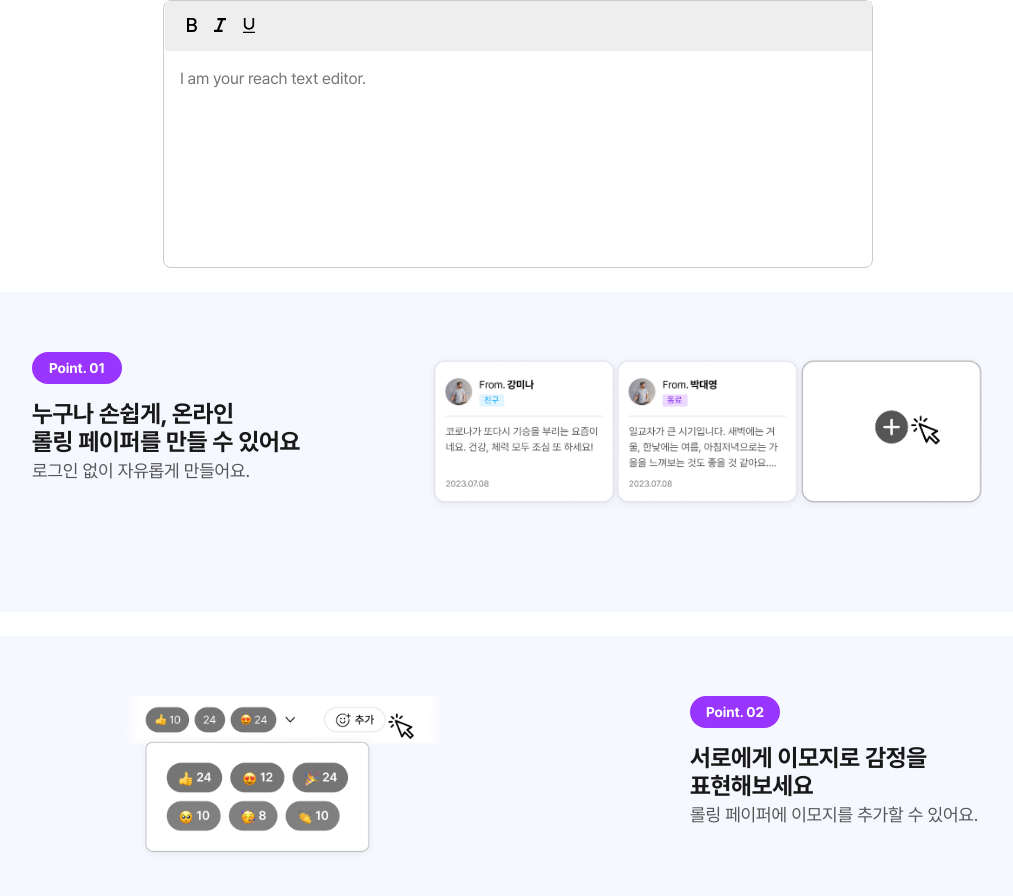
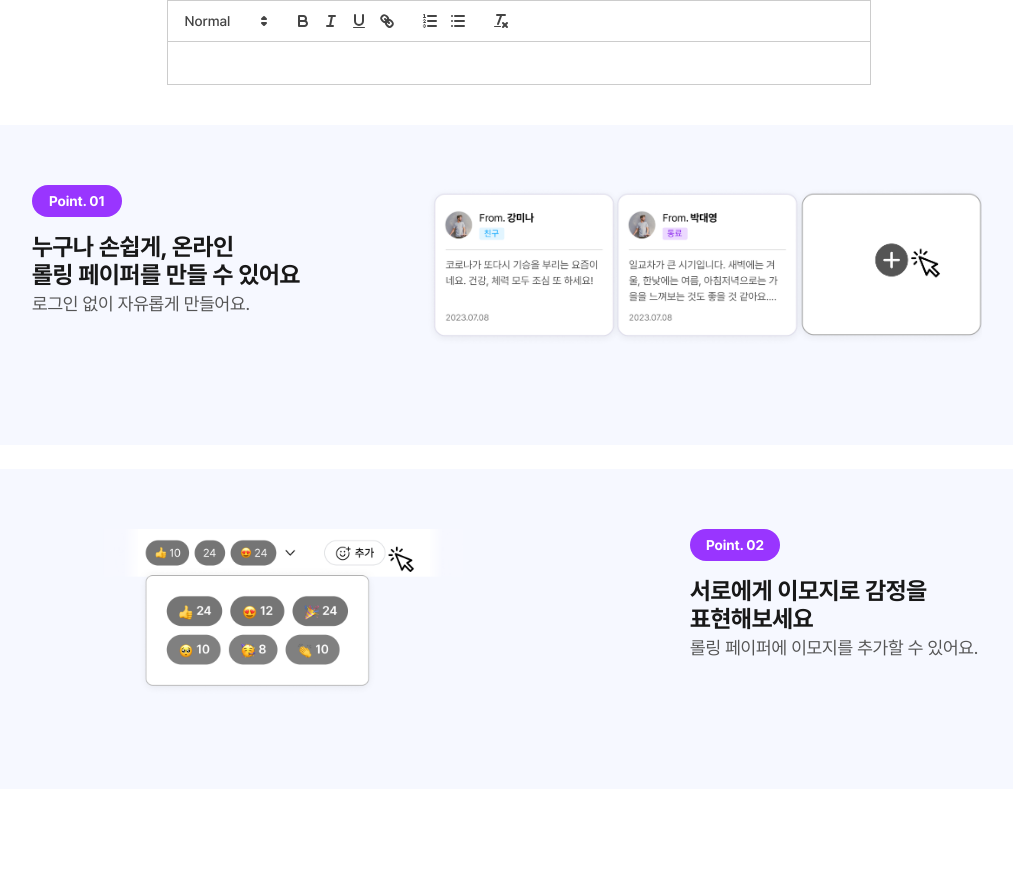
Before and after one commit to Rolligo/rolling, a React (Create React App) app: page / in a window 1280 px wide. Shown: the top 896 px of the page, without its empty margins (122-1135 px from the left). After the commit the page ends 800 px from the top, so only its background shows below. Built offline with nearby package versions, Linux system fonts and the light colour scheme.

Commit message:
feat: React-quill 라이브러리 초기 설정

```diff
--- a/package.json
+++ b/package.json
@@ -9,6 +9,7 @@
     "axios": "^1.6.0",
     "react": "^18.2.0",
     "react-dom": "^18.2.0",
+    "react-quill": "^2.0.0",
     "react-router-dom": "^6.18.0",
     "react-scripts": "5.0.1",
     "styled-components": "^6.1.0",
--- a/src/components/TextEditor/TextEditor.jsx
+++ b/src/components/TextEditor/TextEditor.jsx
@@ -1,80 +1,14 @@
-import React, { useEffect, useRef, useState } from "react";
+import React from "react";
+import ReactQuill from "react-quill";
+import "react-quill/dist/quill.snow.css";
 import * as S from "./TextEditor.style";
-import Bold from "assets/images/Bold.svg";
-import Italic from "assets/images/Italic.svg";
-import UnderLine from "assets/images/UnderLine.svg";
 const TextEditor = () => {
-  const [text, setText] = useState("");
-  const [isBoldClicked, setIsBoldClicked] = useState(false);
-  const [isItalicClicked, setIsItalicClicked] = useState(false);
-  const [isUnderLineClicked, setIsUnderLineClicked] = useState(false);
-  const textRef = useRef(null);
-  console.log("Rendering");
-
-  function handleChange(e) {
-    setText(e.target.value);
-  }
-
-  function handleBoldClick(e) {
-    e.preventDefault();
-    setIsBoldClicked(!isBoldClicked);
-  }
-
-  function handleItalicClick(e) {
-    e.preventDefault();
-    setIsItalicClicked(!isItalicClicked);
-  }
-
-  function handleUnderLineClick(e) {
-    e.preventDefault();
-    setIsUnderLineClicked(!isUnderLineClicked);
-  }
-
-  useEffect(() => {
-    if (isBoldClicked) {
-      textRef.current.style.fontWeight = "bold";
-    } else {
-      textRef.current.style.fontWeight = "400";
-    }
-  }, [isBoldClicked]);
-
-  useEffect(() => {
-    if (isItalicClicked) {
-      textRef.current.style.fontStyle = "italic";
-    } else {
-      textRef.current.style.fontStyle = "normal";
-    }
-  }, [isItalicClicked]);
-
-  useEffect(() => {
-    if (isUnderLineClicked) {
-      textRef.current.style.textDecoration = "underline";
-    } else {
-      textRef.current.style.textDecoration = "none";
-    }
-  }, [isUnderLineClicked]);
-
   return (
-    <S.TextEditorContainer>
-      <S.EditContainer>
-        <S.Button onClick={(e) => handleBoldClick(e)}>
-          <img src={Bold} />
-        </S.Button>
-        <S.Button onClick={(e) => handleItalicClick(e)}>
-          <img src={Italic} />
-        </S.Button>
-        <S.Button onClick={(e) => handleUnderLineClick(e)}>
-          <img src={UnderLine} />
-        </S.Button>
-      </S.EditContainer>
-      <S.TextContainer
-        ref={textRef}
-        placeholder="I am your reach text editor."
-        type="text-area"
-        value={text}
-        onChange={handleChange}
-      />
-    </S.TextEditorContainer>
+    <>
+      <S.TextEditorContainer>
+        <ReactQuill />
+      </S.TextEditorContainer>
+    </>
   );
 };
 
--- a/src/components/TextEditor/TextEditor.style.js
+++ b/src/components/TextEditor/TextEditor.style.js
@@ -7,41 +7,10 @@ export const TextEditorContainer = styled.div`
   flex-direction: column;
   width: 100%;
   padding: 0rem 0rem 1.6rem 0.1rem;
-  border-radius: 0.8rem;
-  border: 0.1rem solid ${COLORS.GRAY_300};
-  max-width: 71rem;
+  max-width: 70.5rem;
   ${onTablet} {
   }
 
   ${onPc} {
   }
 `;
-
-export const EditContainer = styled.div`
-  background: ${COLORS.GRAY_200};
-  width: 100%;
-  height: 5rem;
-  display: flex;
-  align-items: center;
-  padding: 0 1.5rem;
-  gap: 0.5rem;
-`;
-
-export const TextContainer = styled.textarea`
-  border: none;
-  resize: none;
-  min-height: 20rem;
-  padding: 1.5rem 1.5rem;
-  color: ${COLORS.GRAY_900};
-  font-family: Pretendard;
-  font-size: 16px;
-  font-style: normal;
-  font-weight: 400;
-  line-height: 26px; /* 162.5% */
-  letter-spacing: -0.16px;
-`;
-
-export const Button = styled.button`
-  width: 2.4rem;
-  height: 2.4rem;
-`;
```
Also changed, not shown: 1 other file (tests, documents, lock files or other folders).
